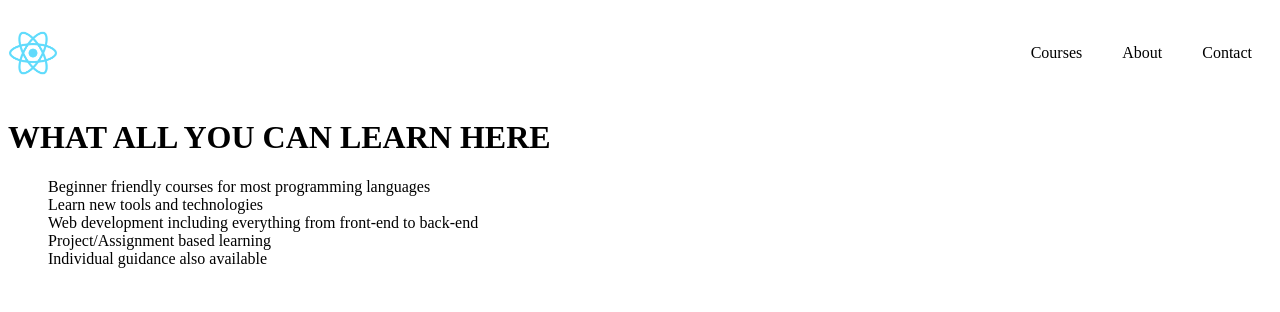
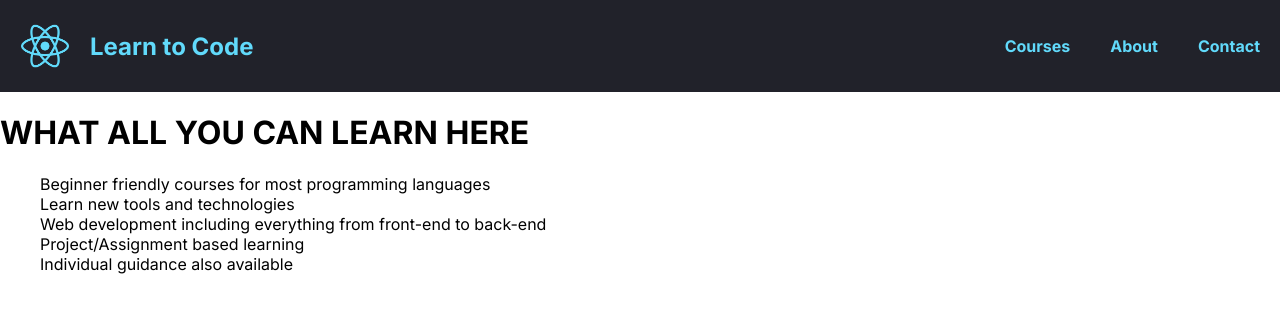
Before and after one commit to iamphlegmatic/iamphlegmatic.github.io, a React app: page / in a window 1280 px wide. Built offline with nearby package versions, Linux system fonts and the light colour scheme.

Commit message:
designed nav-bar

```diff
--- a/public/index.html
+++ b/public/index.html
@@ -3,41 +3,21 @@
   <head>
     <meta charset="utf-8" />
     <link rel="icon" href="%PUBLIC_URL%/favicon.ico" />
+    <link rel="preconnect" href="https://fonts.googleapis.com">
+    <link rel="preconnect" href="https://fonts.gstatic.com" crossorigin>
+    <link href="https://fonts.googleapis.com/css2?family=Inter:wght@400;600;700&display=swap" rel="stylesheet">
+    <link rel="stylesheet" href="style.css">
     <meta name="viewport" content="width=device-width, initial-scale=1" />
     <meta name="theme-color" content="#000000" />
     <meta
       name="description"
       content="Web site created using create-react-app"
     />
-    <link rel="apple-touch-icon" href="%PUBLIC_URL%/logo192.png" />
-    <!--
-      manifest.json provides metadata used when your web app is installed on a
-      user's mobile device or desktop. See https://developers.google.com/web/fundamentals/web-app-manifest/
-    -->
-    <link rel="manifest" href="%PUBLIC_URL%/manifest.json" />
-    <!--
-      Notice the use of %PUBLIC_URL% in the tags above.
-      It will be replaced with the URL of the `public` folder during the build.
-      Only files inside the `public` folder can be referenced from the HTML.
 
-      Unlike "/favicon.ico" or "favicon.ico", "%PUBLIC_URL%/favicon.ico" will
-      work correctly both with client-side routing and a non-root public URL.
-      Learn how to configure a non-root public URL by running `npm run build`.
-    -->
     <title>React App</title>
   </head>
   <body>
     <noscript>You need to enable JavaScript to run this app.</noscript>
     <div id="root"></div>
-    <!--
-      This HTML file is a template.
-      If you open it directly in the browser, you will see an empty page.
-
-      You can add webfonts, meta tags, or analytics to this file.
-      The build step will place the bundled scripts into the <body> tag.
-
-      To begin the development, run `npm start` or `yarn start`.
-      To create a production bundle, use `npm run build` or `yarn build`.
-    -->
   </body>
 </html>
--- /dev/null
+++ b/public/style.css
@@ -0,0 +1,34 @@
+ul{
+    list-style: none;
+}
+.nav{
+    display: flex;
+    justify-content: space-between;
+    align-items: center;
+    background-color: #21222A;
+}
+img{
+    width: 50px;
+    padding-left: 20px;
+    height: 50px;
+    padding-right: 20px;
+}
+.nav-items{
+    display: flex;
+}
+.nav-items > li{
+    padding: 20px;
+    font-weight: bold;
+    color: #61DAFB;
+}
+body {
+    margin: 0;
+    font-family: Inter, sans-serif;
+}
+.logo{
+    display: flex;
+    align-items: center;
+}
+.logo > h2{
+    color:#61DAFB
+}
--- a/src/Body.js
+++ b/src/Body.js
@@ -1,5 +1,4 @@
 import React from 'react';
-import './body.css';
 export default function Body(){
     return (
         <div>
--- a/src/Header.js
+++ b/src/Header.js
@@ -1,10 +1,12 @@
 import React from 'react';
-import './header.css';
 export default function Header(){
     return (
         <header>
         <nav className="nav">
+            <div className='logo'>
             <img src="./logo192.png" />
+            <h2>Learn to Code</h2>
+            </div>
             <ul className="nav-items">
                 <li>Courses</li>
                 <li>About</li>
--- a/src/header.css
+++ /dev/null
@@ -1,17 +0,0 @@
-ul{
-    list-style: none;
-}
-.nav{
-    display: flex;
-    justify-content: space-between;
-    align-items: center;
-}
-img{
-    width: 50px;
-}
-.nav-items{
-    display: flex;
-}
-.nav-items > li{
-    padding: 20px;
-}
```
Also changed, not shown: src/body.css (deleted).
